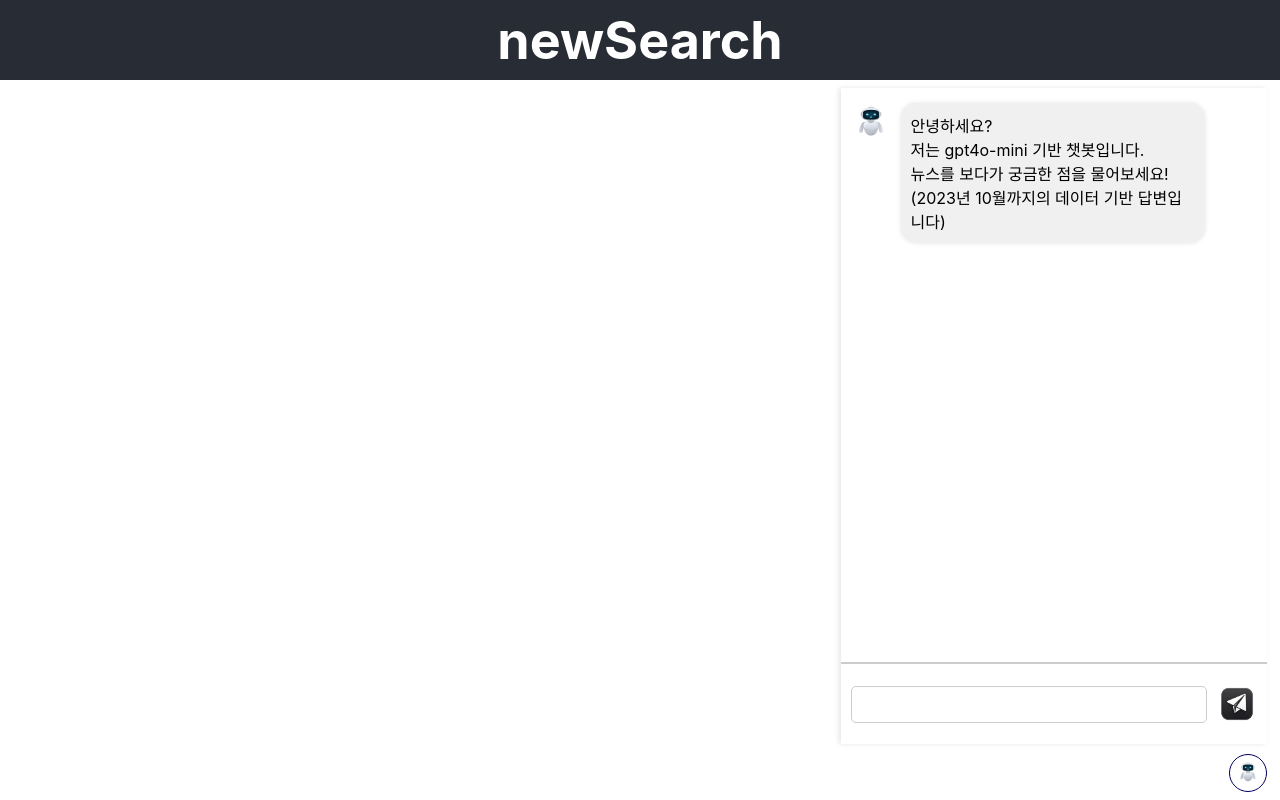
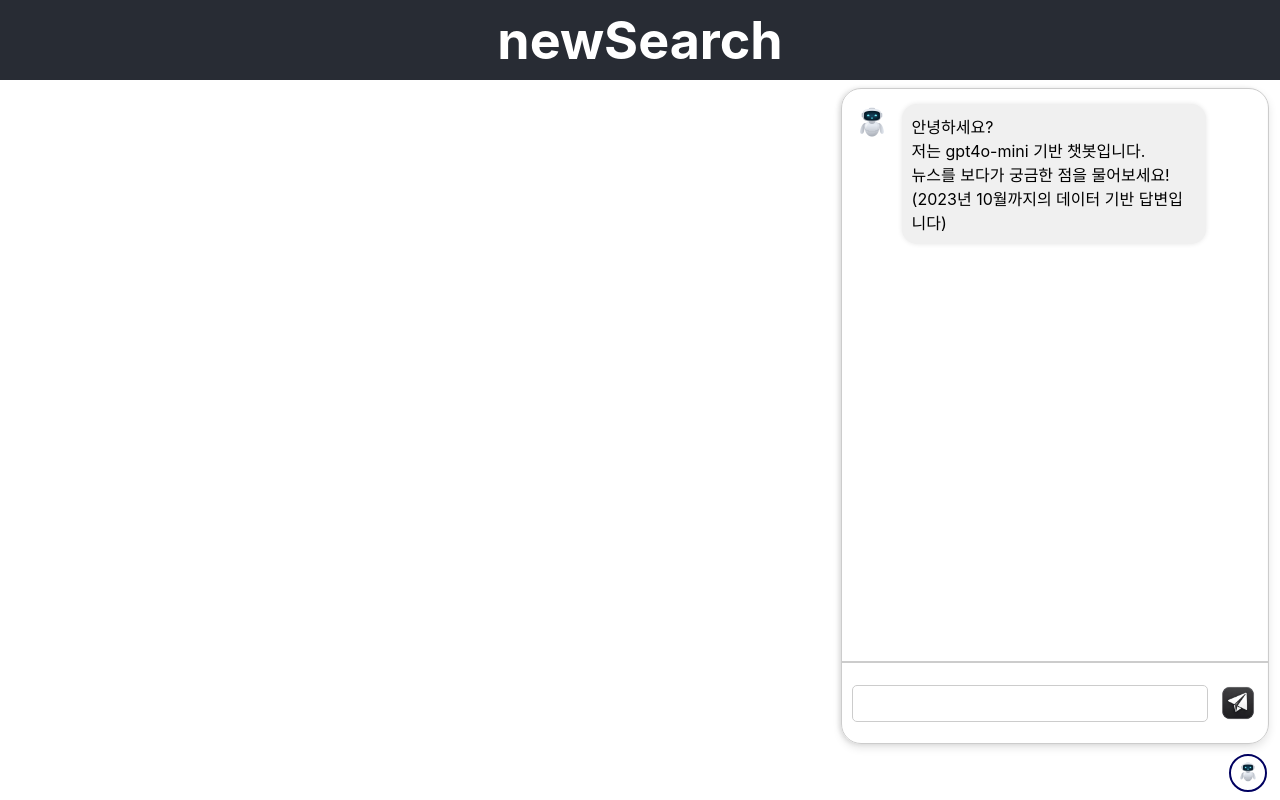
Before and after one commit to yyerrim/newsearch_client, a React (Create React App) app: page / in a window 1280 px wide. Built offline with nearby package versions, Linux system fonts and the light colour scheme.

Commit message:
챗봇 디자인(휴대폰모양)변경

```diff
--- a/src/App.css
+++ b/src/App.css
@@ -55,20 +55,7 @@
 }
 
 .chatbot-button.active {
-  border: 1.5px solid #000060; /* 활성화된 버튼의 테두리 색상 */
-}
-
-.chatbot-overlay {
-  position: fixed;
-  bottom: 7vh;
-  right: 1%;
-  width: 33.33vw; /* 화면 가로의 1/3 */
-  height: 82vh; /* 화면 세로의 82% */
-  background-color: white;
-  box-shadow: -2px 0 5px rgba(0, 0, 0, 0.1);
-  z-index: 1000;
-  display: flex;
-  flex-direction: column;
+  border: 2px solid #000060; /* 활성화된 버튼의 테두리 색상 */
 }
 
 .chat-icon {
@@ -77,3 +64,21 @@
   max-width: 2vw; /* 이미지의 최대 너비를 뷰포트 너비의 2%로 설정 */
   max-height: 2vw; /* 이미지의 최대 높이를 뷰포트 너비의 2%로 설정 */
 }
+
+.chatbot-overlay {
+  position: fixed;
+  bottom: 7vh;
+  right: 1%;
+  width: 33.33vw; /* 화면 가로의 1/3 */
+  border-radius: 20px; /* 모서리 둥글게 */
+  height: 82vh; /* 화면 세로의 82% */
+  background-color: white;
+  box-shadow: -2px 0 5px rgba(0, 0, 0, 0.1);
+  z-index: 1000;
+  display: flex;
+  flex-direction: column;
+  align-items: center; /* 가운데 정렬 */
+  justify-content: center; /* 가운데 정렬 */
+  padding: 0; /* 패딩 제거 */
+  margin: 0; /* 마진 제거 */
+}
--- a/src/App.js
+++ b/src/App.js
@@ -22,6 +22,7 @@ function App() {
         <h1>newSearch</h1>
       </header>
 
+      {/* 버튼에 active 클래스 조건부 적용 */}
       <button
         className={`chatbot-button ${showChatBot ? "active" : ""}`}
         onClick={handleButtonClick}
--- a/src/components/ChatBot.css
+++ b/src/components/ChatBot.css
@@ -3,6 +3,13 @@
   flex-direction: column;
   height: 100%;
   width: 100%;
+  max-width: 33.33vw; /* 핸드폰 화면의 최대 너비 설정 */
+  margin: 0 auto; /* 가운데 정렬 */
+  border: 1px solid #ccc; /* 테두리 추가 */
+  border-radius: 20px; /* 모서리 둥글게 */
+  box-shadow: 0 4px 8px rgba(0, 0, 0, 0.1); /* 그림자 추가 */
+  overflow: hidden; /* 내용이 넘칠 경우 숨기기 */
+  padding: 0; /* 패딩 제거 */
 }
 
 .messages {
@@ -20,12 +27,13 @@
 
 .user-message {
   justify-content: flex-end;
-  text-align: left; /* 봇 메시지도 좌측 정렬 */
+  margin: 10px;
+  text-align: left;
 }
 
 .bot-message {
   justify-content: flex-start;
-  text-align: left; /* 봇 메시지도 좌측 정렬 */
+  text-align: left;
 }
 
 .profile-image {
@@ -41,7 +49,8 @@
   border-radius: 15px;
   max-width: 70%;
   box-shadow: 0px 0px 5px rgba(0, 0, 0, 0.1);
-  white-space: pre-wrap; /* 초기 메시지 줄바꿈을 유지 하는 코드*/
+  white-space: pre-wrap; /* 줄바꿈을 유지 */
+  text-align: left; /* 텍스트를 좌측 정렬 */
 }
 
 .user-message .message-content {
```
